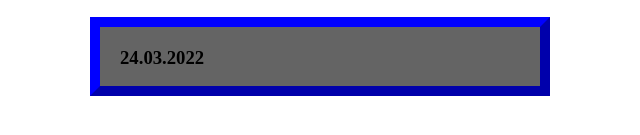
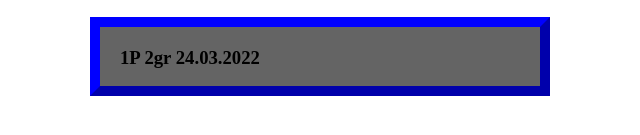
Before and after one commit to PrzemyslawS1/css231, a plain HTML site: page sten_z33.html in a window 1280 px wide. Shown: the part 397-532 px from the top of the page, 628-1268 px from the left. Drawn offline with Linux system fonts and the light colour scheme.

Commit message:
Update sten_z33.html

```diff
--- a/sten_z33.html
+++ b/sten_z33.html
@@ -33,6 +33,6 @@ background : rgb(100,100,100);
 <body>
 <h1>Stencel</h1>
 <h2>Przemysław</h2>
- <h3>24.03.2022</h3>
+ <h3>1P 2gr 24.03.2022</h3>
 </body>
 </html>
```
